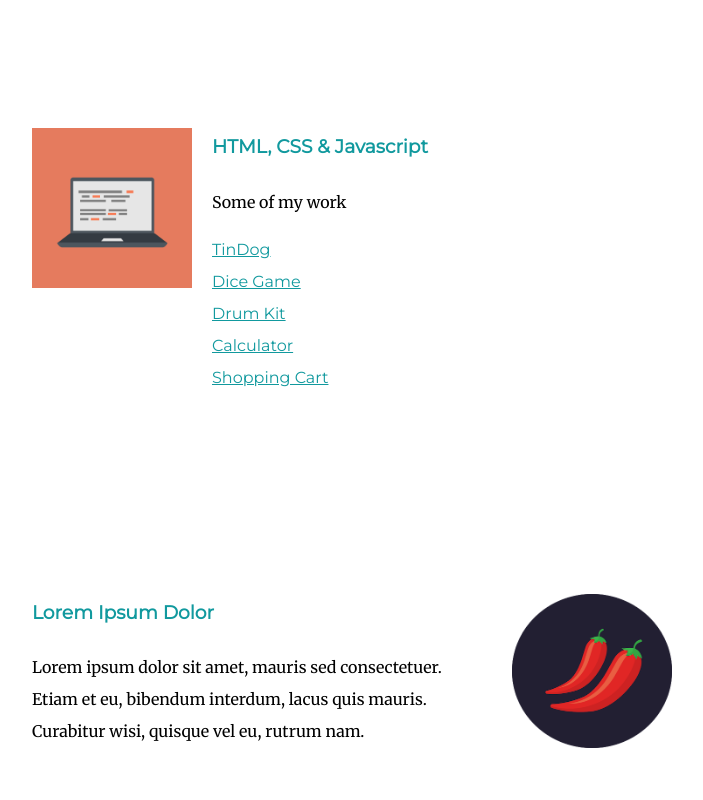
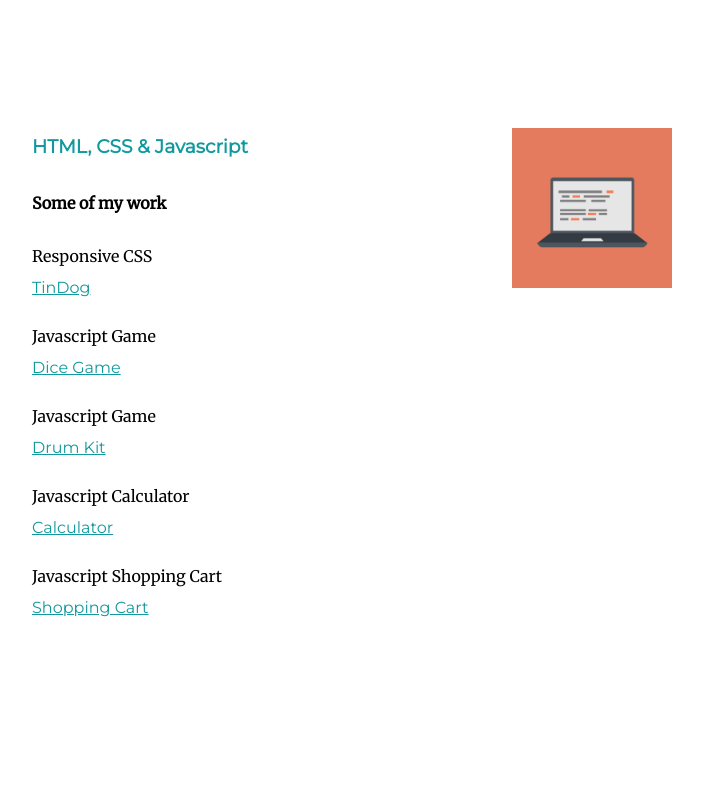
Before and after one commit to akocevd5/CV, a plain HTML site: page index.html in a window 1280 px wide. Shown: the part 1400-2200 px from the top of the page, without its empty margins (288-991 px from the left). Drawn offline with Linux system fonts and the light colour scheme.

Commit message:
Update index.html

```diff
--- a/index.html
+++ b/index.html
@@ -31,17 +31,17 @@
 		  <div class="skills">
 		    <h2>My Skills.</h2>
 		    <div class="skill-row">
-		      <img class="chilli-img" src="images/computer.png" alt="chilies image">
+		      <img class="code-img" src="images/computer.png" alt="chilies image">
 		      <h3>HTML, CSS & Javascript</h3>
-		       <p>Some of my work </p>
-		       <a href="https://akocevd5.github.io/TinDog/">TinDog</a>
-		       <a href="https://akocevd5.github.io/Dicee-Game/">Dice Game</a>
-		       <a href="https://akocevd5.github.io/Drum-Kit/">Drum Kit</a>
-		       <a href="https://akocevd5.github.io/Calculator/">Calculator</a>
-		       <a href="https://akocevd5.github.io/Shopping-Cart/">Shopping Cart</a>
+		       <h4>Some of my work </h4>
+		       <p>Responsive CSS<a href="https://akocevd5.github.io/TinDog/">TinDog</a></p>
+		       <p>Javascript Game<a href="https://akocevd5.github.io/Dicee-Game/">Dice Game</a></p>
+		       <p>Javascript Game<a href="https://akocevd5.github.io/Drum-Kit/">Drum Kit</a></p>
+		       <p>Javascript Calculator<a href="https://akocevd5.github.io/Calculator/">Calculator</a></p>
+		       <p>Javascript Shopping Cart<a href="https://akocevd5.github.io/Shopping-Cart/">Shopping Cart</a></p>
 		    </div>
 		    <div class="skill-row">
-		      <img class="code-img" src="images/chillies.png" alt="chillies-png">
+		      <img class="chilli-img" src="images/chillies.png" alt="chillies-png">
 		      <h3>Lorem Ipsum Dolor</h3>
 		      <p>Lorem ipsum dolor sit amet, mauris sed consectetuer. Etiam et eu, bibendum interdum, lacus quis mauris. Curabitur wisi, quisque vel eu, rutrum nam.</p>
 		    </div>
```
